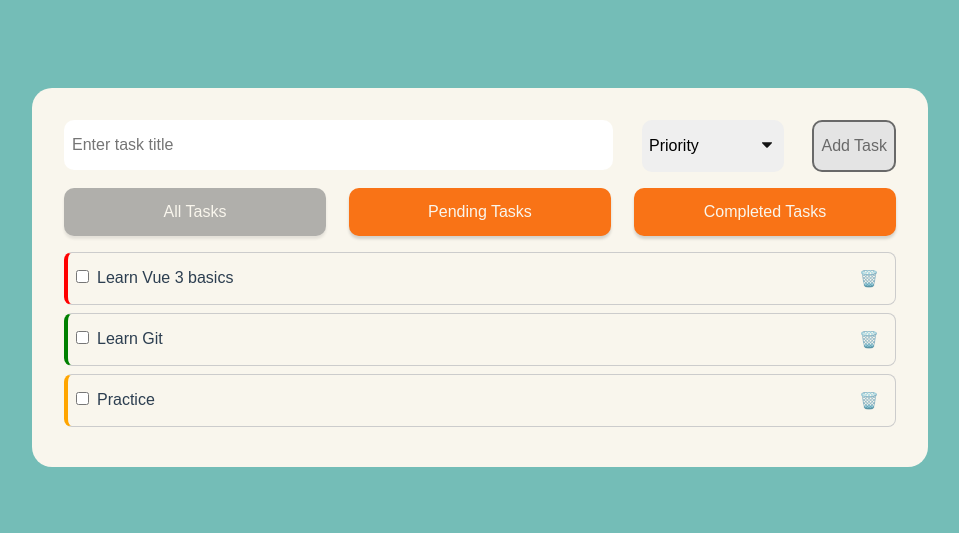
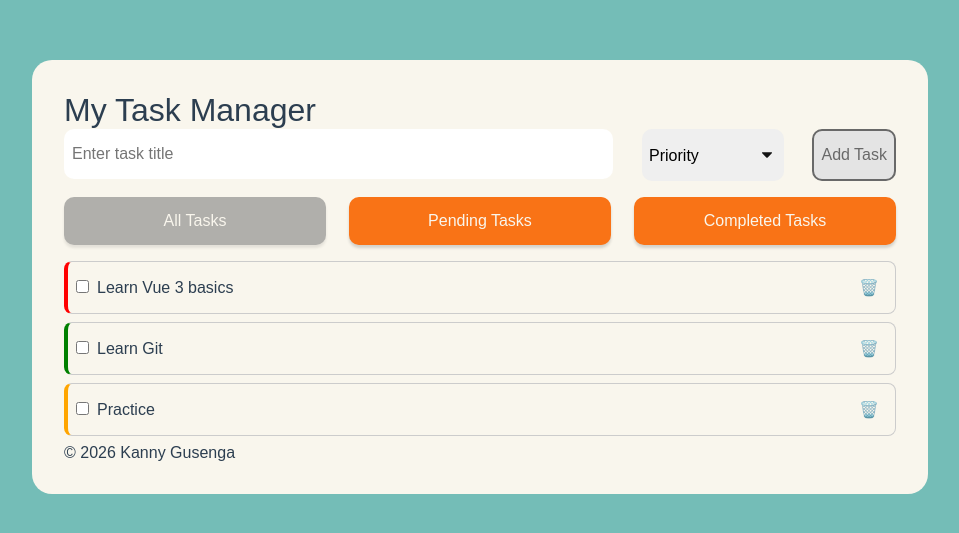
Before and after one commit to Mattymoo007/kannys-frontend-journey, a Vue app in the folder step-04-vue-basics/: page / in a window 1280 px wide. Shown: the part 123-656 px from the top of the page, without its empty margins (160-1119 px from the left). Built offline with nearby package versions, Linux system fonts and the light colour scheme.

Commit message:
feat(App): add Header and Footer components with default slots

```diff
--- a/step-04-vue-basics/src/App.vue
+++ b/step-04-vue-basics/src/App.vue
@@ -1,4 +1,9 @@
 <template>
+  <Header>
+    <template #header>
+      <h1>My Task Manager</h1>
+    </template>
+  </Header>
   <main>
     <TaskForm @add-task="addTask" />
 
@@ -14,6 +19,11 @@
       </template>
     </TaskList>
   </main>
+  <Footer>
+    <template #footer>
+      <p>© 2026 Kanny Gusenga</p>
+    </template>
+  </Footer>
 </template>
 
 <script setup>
@@ -22,6 +32,8 @@
   import TaskList from './components/TaskList.vue'
   import TaskForm from './components/TaskForm.vue'
   import TaskFilter from './components/TaskFilter.vue'
+import Header from './components/Header.vue'
+import Footer from './components/Footer.vue'
 
   const idCounter = ref(4)
   const filter = ref('All')
--- /dev/null
+++ b/step-04-vue-basics/src/components/Footer.vue
@@ -0,0 +1,5 @@
+<template>
+    <footer>
+      <slot name="footer">Default Footer Content</slot>
+    </footer>
+</template>
--- /dev/null
+++ b/step-04-vue-basics/src/components/Header.vue
@@ -0,0 +1,5 @@
+<template>
+    <header>
+      <slot name="header">Default Header Content</slot>
+    </header>
+</template>
```
